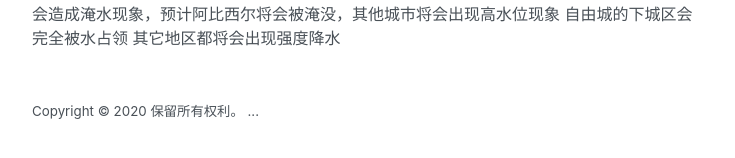
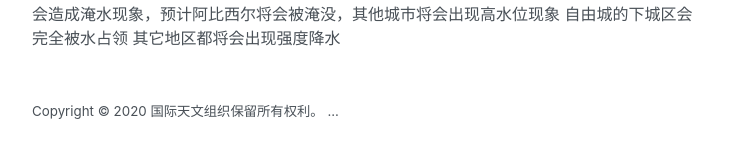
Before and after one commit to vunconf/vunconf.github.io, a Jekyll site: the page built from iao/index.html, in a window 1280 px wide. Shown: the part 360-518 px from the top of the page, without its empty margins (272-1007 px from the left). Built offline with Jekyll 4.4.1, drawn with Linux system fonts in a browser that asks for light colours.

Commit message:
Update _config.yml

```diff
--- a/_config.yml
+++ b/_config.yml
@@ -48,3 +48,4 @@ defaults:
       headtitle: "国际天文组织"
       headertext: "国际天文组织"
       headerlink: "/iao"
+      footertext: "国际天文组织"
```
